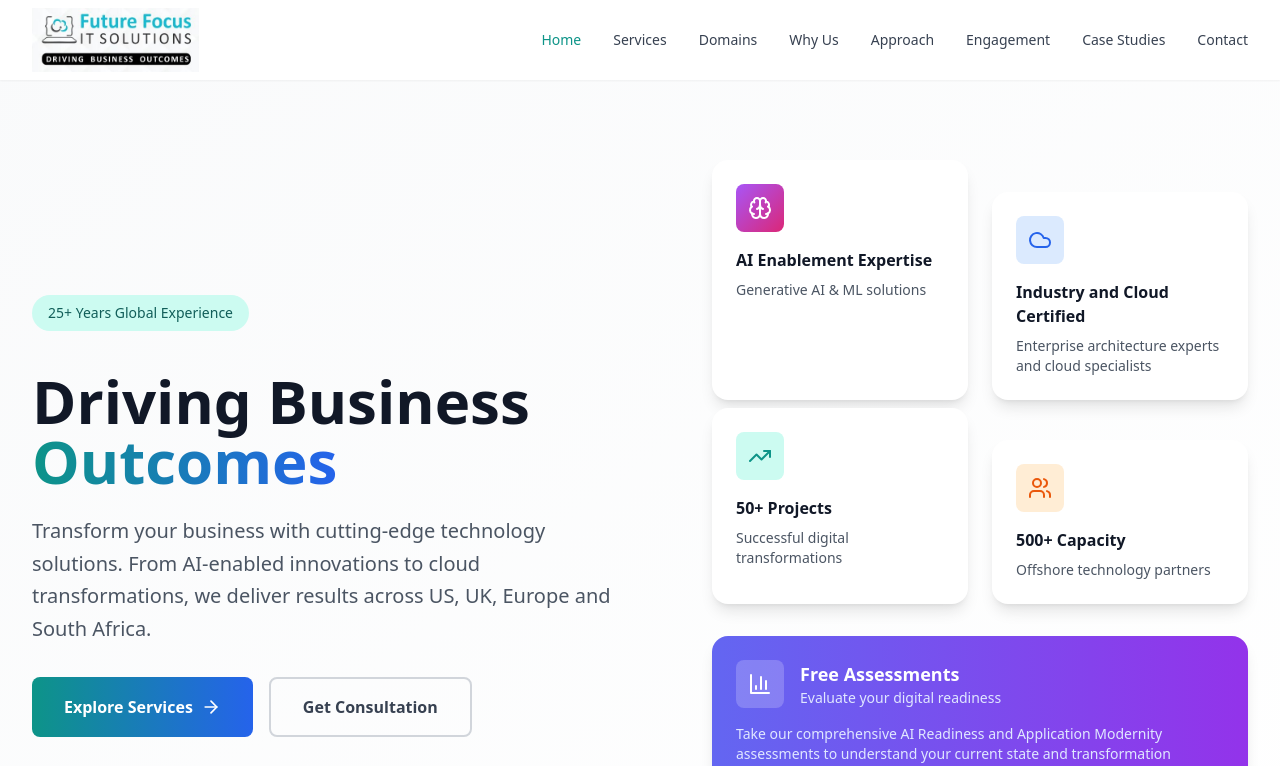
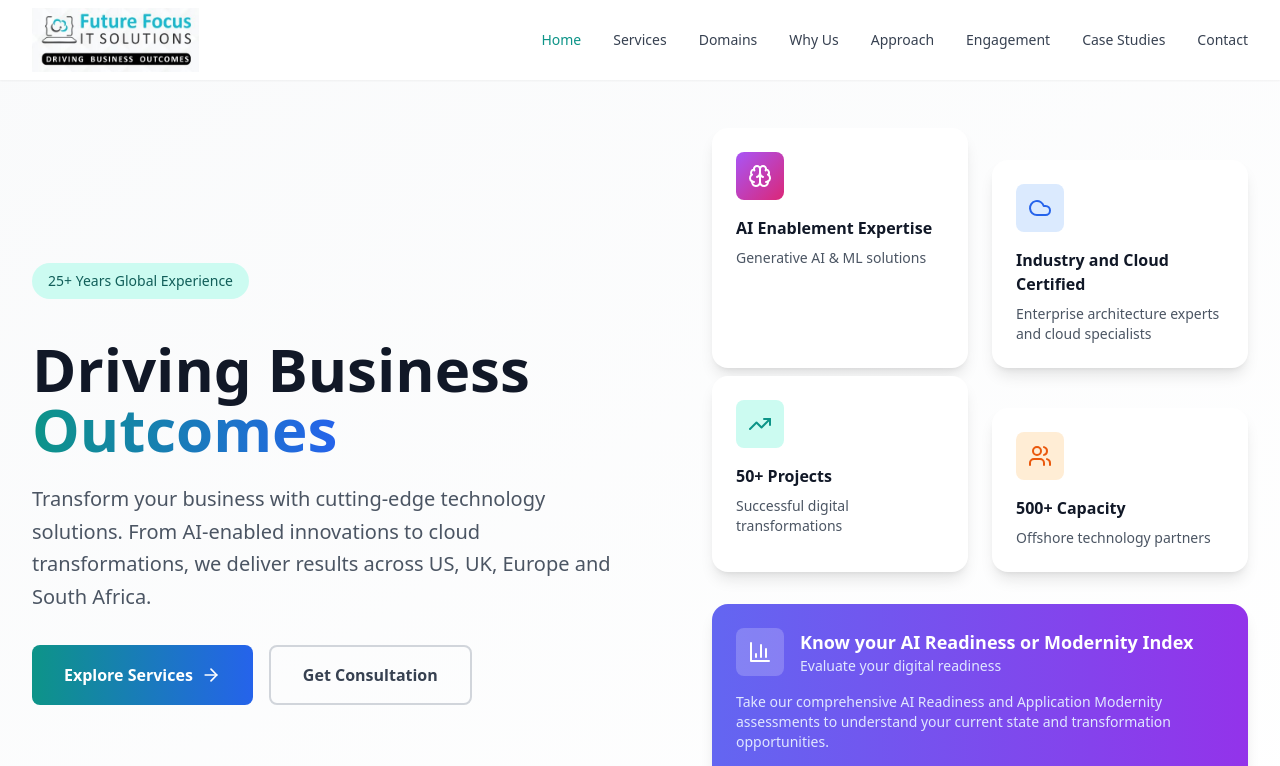
Before and after one commit to vijaydixitffis/ffis-website, a React (Vite) app: page / in a window 1280 px wide. Shown: the top 766 px of the page. Built offline with nearby package versions, Linux system fonts and the light colour scheme.

Commit message:
Adjust Hero Section Spacing and Update Assessment Card Title

```diff
--- a/src/App.tsx
+++ b/src/App.tsx
@@ -419,7 +419,7 @@ function App() {
 
       {/* Hero Section */}
       <section id="home" className="pt-20 min-h-screen flex items-center bg-gradient-to-br from-gray-50 to-white">
-        <div className="max-w-7xl mx-auto px-4 sm:px-6 lg:px-8 py-20">
+        <div className="max-w-7xl mx-auto px-4 sm:px-6 lg:px-8 py-12">
           <div className="grid lg:grid-cols-2 gap-12 items-center">
             <div>
               <div className="mb-6">
@@ -490,7 +490,7 @@ function App() {
                       <BarChart3 className="w-6 h-6 text-white" />
                     </div>
                     <div>
-                      <h3 className="font-bold text-lg">Free Assessments</h3>
+                      <h3 className="font-bold text-lg">Know your AI Readiness or Modernity Index</h3>
                       <p className="text-indigo-100 text-sm">Evaluate your digital readiness</p>
                     </div>
                   </div>
```
